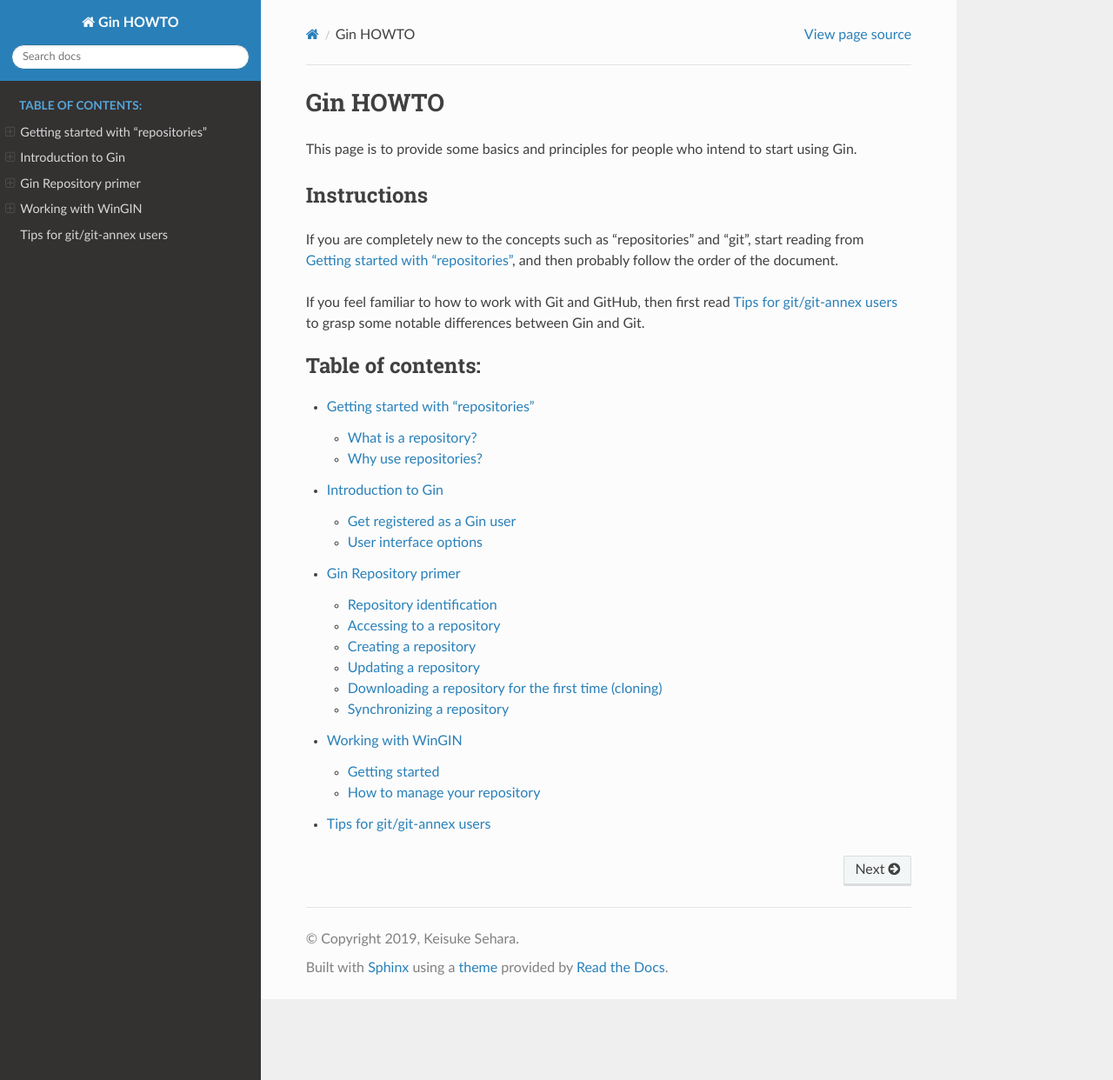
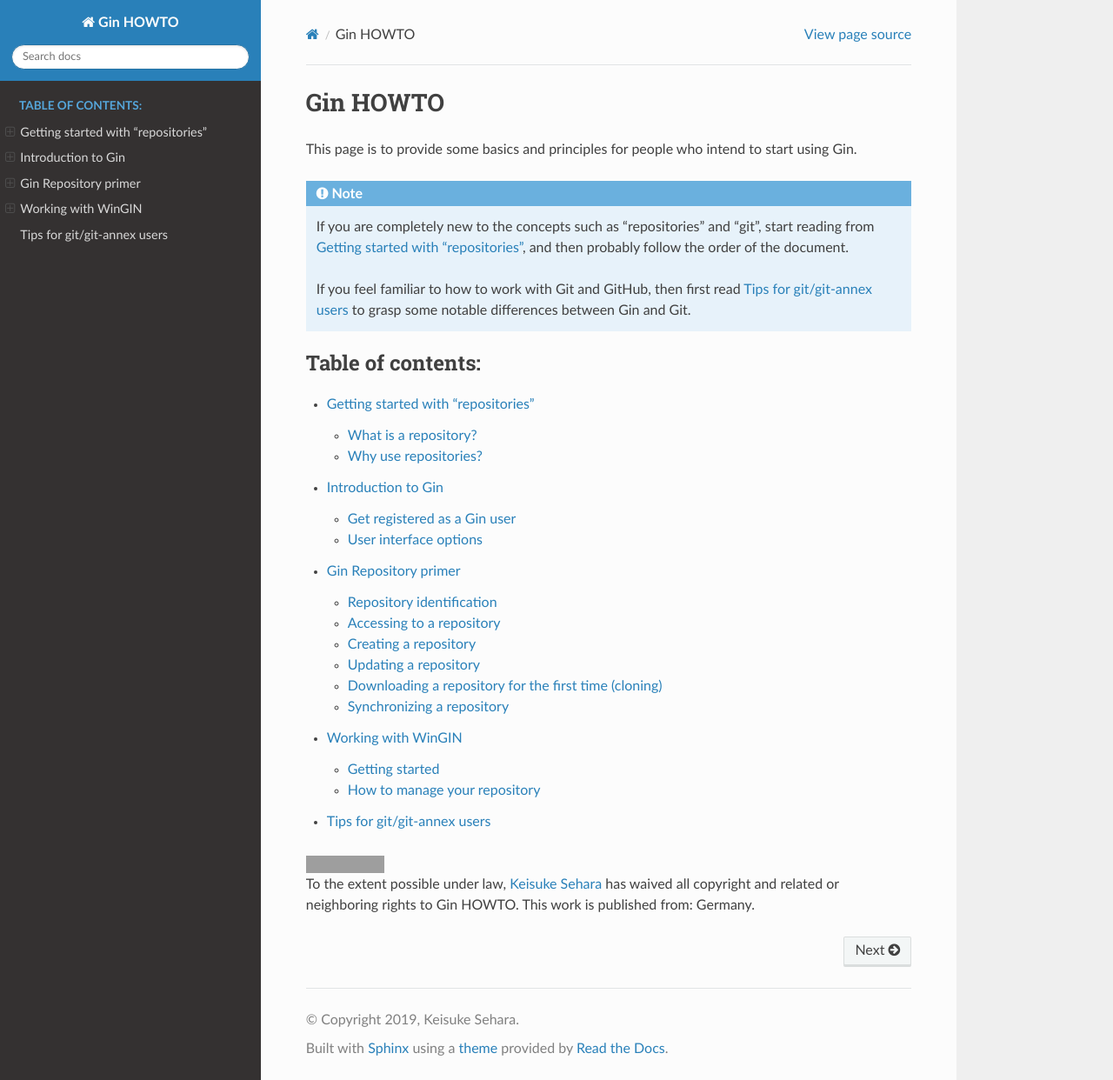
Before and after one commit to gwappa/gin-howto, a Sphinx documentation site: the page built from docs/source/index.rst, in a window 1280 px wide and 1242 px high. Shown: the whole window at 87% size. Built offline with Sphinx 7.4.7 and the Read the Docs theme 2.0.0, drawn with Linux system fonts in a browser that asks for light colours; grey boxes are pictures that could not be loaded.

Commit message:
decorate docs

```diff
--- a/docs/source/index.rst
+++ b/docs/source/index.rst
@@ -9,15 +13,14 @@
 This page is to provide some basics and principles
 for people who intend to start using Gin.
 
-Instructions
--------------
+.. note::
 
-If you are completely new to the concepts such as "repositories" and "git",
-start reading from :doc:`repositories`, and then probably follow the order
-of the document.
+   If you are completely new to the concepts such as "repositories" and "git",
+   start reading from :doc:`repositories`, and then probably follow the order
+   of the document.
 
-If you feel familiar to how to work with Git and GitHub, then first read
-:doc:`git` to grasp some notable differences between Gin and Git.
+   If you feel familiar to how to work with Git and GitHub, then first read
+   :doc:`git` to grasp some notable differences between Gin and Git.
 
 .. toctree::
    :maxdepth: 2
@@ -30,6 +33,25 @@
    git
 
 
+.. raw:: html
+
+   <p xmlns:dct="http://purl.org/dc/terms/" xmlns:vcard="http://www.w3.org/2001/vcard-rdf/3.0#">
+     <a rel="license"
+        href="http://creativecommons.org/publicdomain/zero/1.0/">
+       <img src="http://i.creativecommons.org/p/zero/1.0/88x31.png" style="border-style: none;" alt="CC0" />
+     </a>
+     <br />
+     To the extent possible under law,
+     <a rel="dct:publisher"
+        href="https://gin-howto.readthedocs.io/en/latest/">
+       <span property="dct:title">Keisuke Sehara</span></a>
+     has waived all copyright and related or neighboring rights to
+     <span property="dct:title">Gin HOWTO</span>.
+   This work is published from:
+   <span property="vcard:Country" datatype="dct:ISO3166"
+         content="DE" about="https://gin-howto.readthedocs.io/en/latest/">
+     Germany</span>.
+   </p>
 ..
 .. Indices and tables
 .. ==================
```
Also changed, not shown: other parts of docs/source/index.rst (+4 -0 lines), README.md (+8 -1 lines).
